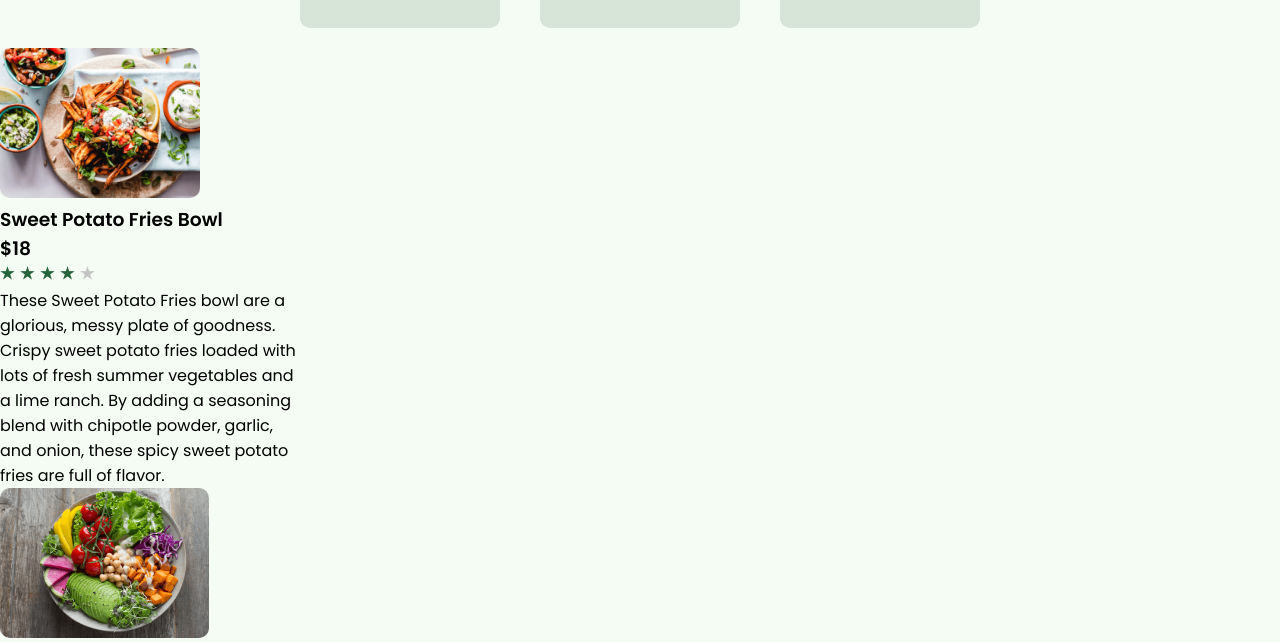
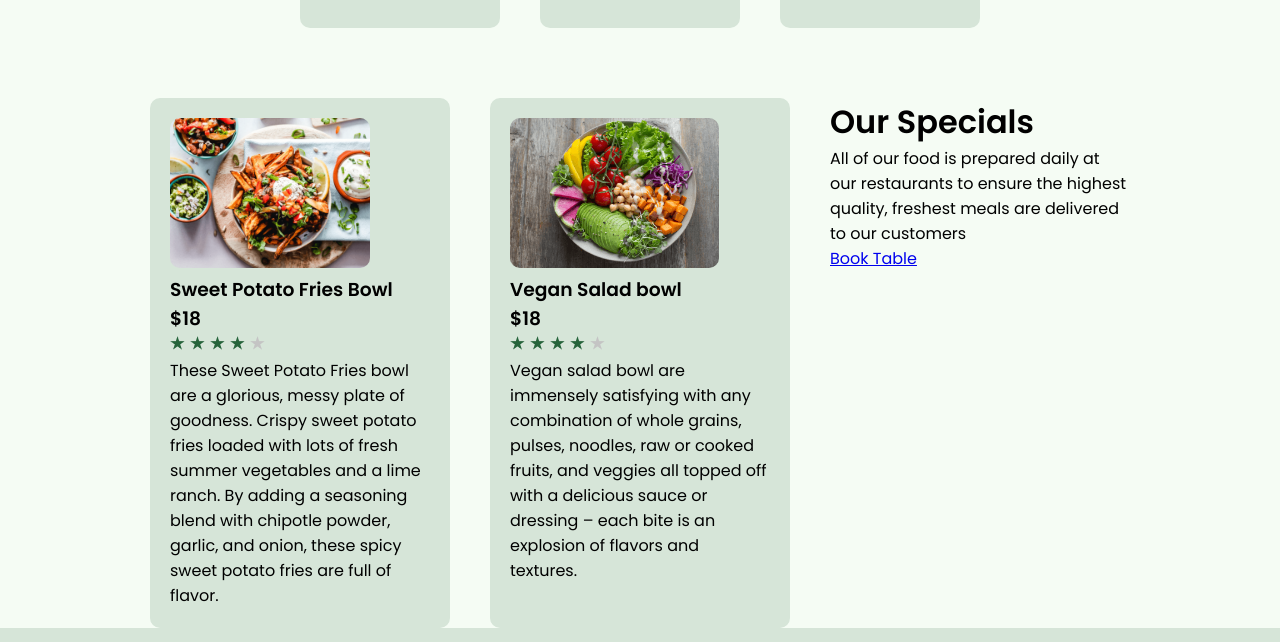
Before and after one commit to aleynaari/Restaurant-Website, a plain HTML site: page index.html in a window 1280 px wide. Shown: the part 1056-1698 px from the top of the page. Drawn offline with Linux system fonts and the light colour scheme.

Commit message:
div adjustment

```diff
--- a/index.css
+++ b/index.css
@@ -60,11 +60,21 @@
 
 /*--CONTACT PART END--*/
 /*--SPECIALS PART START--*/
-.specialsM {
+.specials {
     display: flex;
+    justify-content: center;
+    margin-top: 50px;
 }
 
 .specials1, .specials2 {
+    width: 300px;
+    background-color: #d6e5d8;
+    border-radius: 10px;
+    padding: 20px;
+    margin-right: 40px;
+}
+
+.specials3 {
     width: 300px;
 }
 
@@ -74,4 +84,5 @@
 }
 
 
+
 /*--SPECIALS PART END--*/
```
